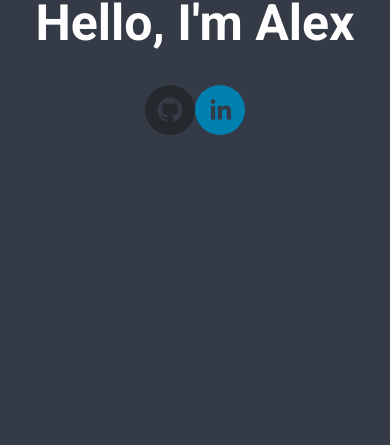
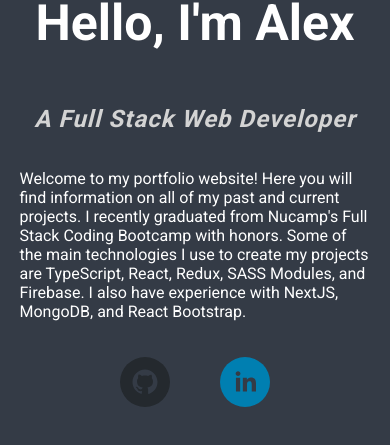
Before and after one commit to acrichards3/portfolio, a React (Create React App) app: page / in a window 390 px wide. Shown: the part 285-730 px from the top of the page. Built offline with nearby package versions, Linux system fonts and the light colour scheme.

Commit message:
home page mobile

```diff
--- a/src/components/home/Home.module.scss
+++ b/src/components/home/Home.module.scss
@@ -21,9 +21,25 @@
     color: white;
   }
 
+  .subtitle {
+    font-style: italic;
+    letter-spacing: 1px;
+  }
+
+  .introBody {
+    font-family: $mainFont;
+    font-size: 12pt !important;
+    color: white;
+    font-size: 10pt;
+    margin-left: 5%;
+    margin-right: 5%;
+  }
+
   .socialIcons {
+    margin-top: 20px;
     .icon {
-
+      margin-left: 25px;
+      margin-right: 25px;
     }
   }
 }
--- a/src/components/home/Home.tsx
+++ b/src/components/home/Home.tsx
@@ -8,9 +8,26 @@ export default function Home() {
     <div className={styles.container}>
       <img src={me} alt="Profile" className={styles.profilePic} />
       <h1 className={styles.title}>Hello, I'm Alex</h1>
+      <h2 className={styles.subtitle}>A Full Stack Web Developer</h2>
+      <p className={styles.introBody}>
+        Welcome to my portfolio website! Here you will find information on all
+        of my past and current projects. I recently graduated from Nucamp's Full
+        Stack Coding Bootcamp with honors. Some of the main technologies I use
+        to create my projects are TypeScript, React, Redux, SASS Modules, and
+        Firebase. I also have experience with NextJS, MongoDB, and React
+        Bootstrap.
+      </p>
       <div className={styles.socialIcons}>
-        <SocialIcon network="github" url="https://github.com/acrichards3" className={styles.icon} />
-        <SocialIcon network="linkedin" className={styles.icon} />
+        <SocialIcon
+          network="github"
+          url="https://github.com/acrichards3"
+          className={styles.icon}
+        />
+        <SocialIcon
+          network="linkedin"
+          url="https://www.linkedin.com/in/acrichards3/"
+          className={styles.icon}
+        />
       </div>
     </div>
   );
```
